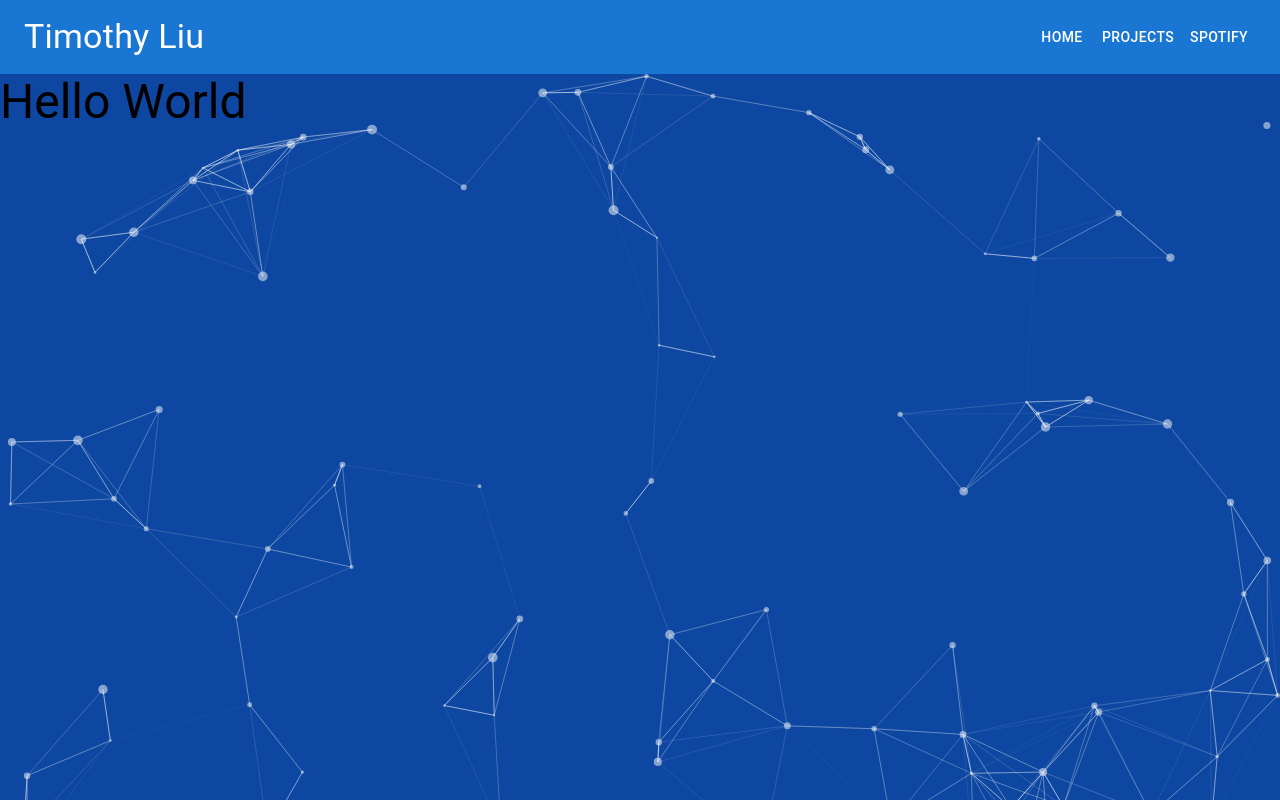
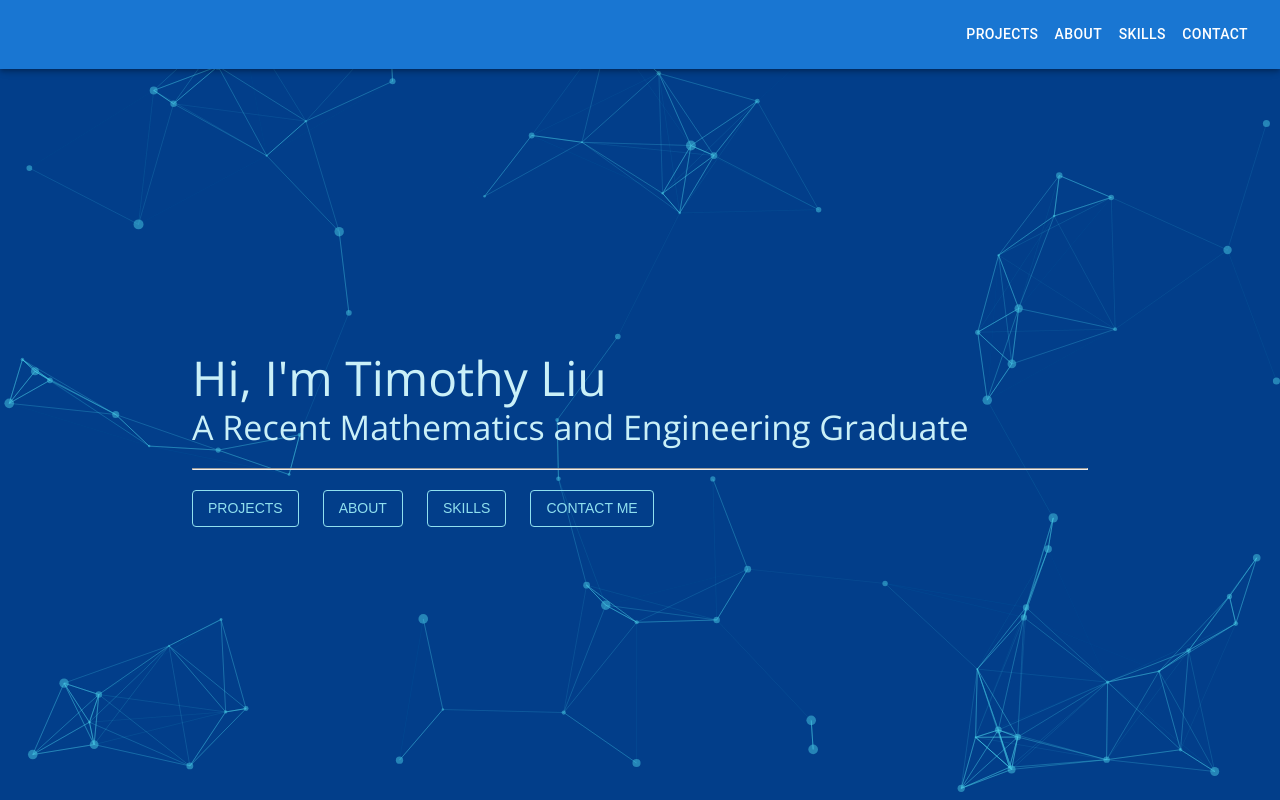
Before and after one commit to timothyliutl/personal_site, a React (Create React App) app: page /welcome2 in a window 1280 px wide. Shown: the top 800 px of the page. Built offline with nearby package versions, Linux system fonts and the light colour scheme.

Commit message:
added new fonts

```diff
--- a/public/index.html
+++ b/public/index.html
@@ -24,7 +24,11 @@
       work correctly both with client-side routing and a non-root public URL.
       Learn how to configure a non-root public URL by running `npm run build`.
     -->
-    <title>timothyliu.dev</title>
+
+    <link rel="preconnect" href="https://fonts.googleapis.com">
+    <link rel="preconnect" href="https://fonts.gstatic.com" crossorigin>
+    <link href="https://fonts.googleapis.com/css2?family=Montserrat:wght@100;300&display=swap" rel="stylesheet">
+    <link href="https://fonts.googleapis.com/css2?family=Open+Sans:wght@300;400&display=swap" rel="stylesheet">    <title>timothyliu.dev</title>
   </head>
   <body>
     <noscript>You need to enable JavaScript to run this app.</noscript>
--- a/src/Components/Appbar.tsx
+++ b/src/Components/Appbar.tsx
@@ -6,10 +6,10 @@ import { Link } from 'react-router-dom';
 const MyAppBar = () =>{
 
     return(
-        <AppBar position='static' component={'nav'} style={{zIndex:100}}>
+        <AppBar position='fixed' component={'nav'} style={{zIndex:100}}>
                 <Toolbar>
                     <Typography variant='h4' sx={{ my: 2 }}>
-                        Timothy Liu
+
                     </Typography>
                     <Box sx={{ flexGrow: 1 }}>
 
@@ -18,17 +18,22 @@ const MyAppBar = () =>{
                         <Grid container justifyContent={'flex-end'}>
                             <Link to={'/'} style={{textDecoration:'none'}}>
                             <Button sx={{ my: 2, color: 'white' }}>
-                                Home
-                            </Button>
-                            </Link>
-                            <Link to={'/projects'} style={{textDecoration:'none'}}>
-                            <Button sx={{ my: 2, color: 'white' }}>
                                 Projects
                             </Button>
                             </Link>
-                            <Link to={'/spotiwhy'} style={{textDecoration:'none'}}>
+                            <Link to={'/'} style={{textDecoration:'none'}}>
                             <Button sx={{ my: 2, color: 'white' }}>
-                                Spotify
+                                About
+                            </Button>
+                            </Link>
+                            <Link to={'/'} style={{textDecoration:'none'}}>
+                            <Button sx={{ my: 2, color: 'white' }}>
+                                Skills
+                            </Button>
+                            </Link>
+                            <Link to={'/'} style={{textDecoration:'none'}}>
+                            <Button sx={{ my: 2, color: 'white' }}>
+                                Contact
                             </Button>
                             </Link>
                         </Grid>
--- a/src/PageElements/Intro.tsx
+++ b/src/PageElements/Intro.tsx
@@ -2,10 +2,19 @@ import React, { useCallback } from "react";
 import Particles from "react-tsparticles";
 import MyAppBar from "../Components/Appbar";
 import { loadFull } from "tsparticles";
-import { Typography } from "@mui/material";
+import { Button, Grid, Typography } from "@mui/material";
+import { createTheme, ThemeProvider } from '@mui/material';
 
 
-const Intro = () =>{
+const Intro = () => {
+    const theme = createTheme({
+        typography: {
+            fontFamily: [
+                'Josefin Sans',
+                'sans-serif',
+            ].join(','),
+        },
+    });
 
     const particlesInit = useCallback(async (engine: any) => {
         console.log(engine);
@@ -19,12 +28,12 @@ const Intro = () =>{
         await console.log(container);
     }, []);
 
-    return(
+    return (
         <div>
             <Particles
                 height="100vh"
                 width="100%"
-            style={{position:'absolute'}}
+                style={{ position: 'absolute' }}
                 id="tsparticles"
                 init={particlesInit}
                 loaded={particlesLoaded}
@@ -35,7 +44,7 @@ const Intro = () =>{
                     },
                     background: {
                         color: {
-                        value: "#0d47a1",
+                            value: "023E8A",
                         },
                     },
                     fpsLimit: 120,
@@ -63,10 +72,10 @@ const Intro = () =>{
                     },
                     particles: {
                         color: {
-                        value: "#ffffff",
+                            value: "48CAE4",
                         },
                         links: {
-                        color: "#ffffff",
+                            color: "48CAE4",
                             distance: 150,
                             enable: true,
                             opacity: 0.5,
@@ -105,8 +114,35 @@ const Intro = () =>{
                     detectRetina: true,
                 }}
             />
-        <div style={{zIndex:1, position:'relative'}}>
-            <Typography variant="h3">Hello World</Typography>
+            <div id="intro-content" style={{ zIndex: 1, position: 'relative', width: '70%', marginLeft: 'auto', marginRight: 'auto', height: '100vh', alignItems: 'center', justifyContent: 'center' }}>
+                <ThemeProvider theme={theme}>
+                    <div
+                        style={{
+                            position: "relative",
+                            top: "50%",
+                            transform: 'translate(0px,-50px)'
+                        }}
+                    >
+                        <Typography color={'#caf0f8'} variant="h3" textAlign={'left'} fontFamily={'Open Sans'}>Hi, I'm Timothy Liu</Typography>
+                        <div>
+                            <Typography color={'#caf0f8'} variant="h4" fontFamily={'Open Sans'}>A Recent Mathematics and Engineering Graduate</Typography>
+                        </div>                        <hr style={{ marginTop: '20px', marginBottom: '20px' }}></hr>
+                        <Grid container spacing={3}>
+                            <Grid item>
+                                <Button style={{ color: '#90e0ef', borderColor: '#90e0ef' }} variant="outlined">Projects</Button>
+                            </Grid>
+                            <Grid item>
+                                <Button style={{ color: '#90e0ef', borderColor: '#90e0ef' }} variant="outlined">About</Button>
+                            </Grid>
+                            <Grid item>
+                                <Button style={{ color: '#90e0ef', borderColor: '#90e0ef' }} variant="outlined">Skills</Button>
+                            </Grid>
+                            <Grid item>
+                                <Button style={{ color: '#90e0ef', borderColor: '#90e0ef' }} variant="outlined">Contact Me</Button>
+                            </Grid>
+                        </Grid>
+                    </div>
+                </ThemeProvider>
             </div>
         </div>
     )
--- a/src/PageElements/Projects.tsx
+++ b/src/PageElements/Projects.tsx
@@ -1,12 +1,15 @@
+import { Typography } from "@mui/material";
 import React from "react";
 
-const Project = () =>{
+const Projects = () => {
 
-    return(
-        <div>
-
+    return (
+        <div style={{ height: '100vh', background: "linear-gradient(180deg, rgba(2,62,138,1) 40%, rgba(37,182,212,1) 99%)" }}>
+            <div style={{ width: '70%', marginLeft: 'auto', marginRight: 'auto' }}>
+                <Typography sx={{textDecoration:'underline'}} variant="h3" fontFamily={'Open Sans'} color={'#caf0f8'}>Projects</Typography>
+            </div>
         </div>
     )
 }
 
-export default Project;
+export default Projects;
--- a/src/index.css
+++ b/src/index.css
@@ -1,7 +1,7 @@
 body {
   margin: 0;
   font-family: -apple-system, BlinkMacSystemFont, 'Segoe UI', 'Roboto', 'Oxygen',
-    'Ubuntu', 'Cantarell', 'Fira Sans', 'Droid Sans', 'Helvetica Neue',
+    'Ubuntu', 'Cantarell', 'Fira Sans', 'Droid Sans', 'Helvetica Neue','Montserrat', 'Open Sans',
     sans-serif;
   -webkit-font-smoothing: antialiased;
   -moz-osx-font-smoothing: grayscale;
--- a/src/pages/welcome2.tsx
+++ b/src/pages/welcome2.tsx
@@ -1,6 +1,7 @@
 import React from "react";
 import Intro from "../PageElements/Intro";
 import MyAppBar from "../Components/Appbar";
+import Projects from "../PageElements/Projects";
 
 const Welcome2 = () =>{
 
@@ -8,6 +9,7 @@ const Welcome2 = () =>{
         <div style={{minHeight:'100%'}}>
             <MyAppBar></MyAppBar>
             <Intro></Intro>
+            <Projects></Projects>
         </div>
     )
 }
```
Lines whose indentation alone changed are shown as unchanged.
